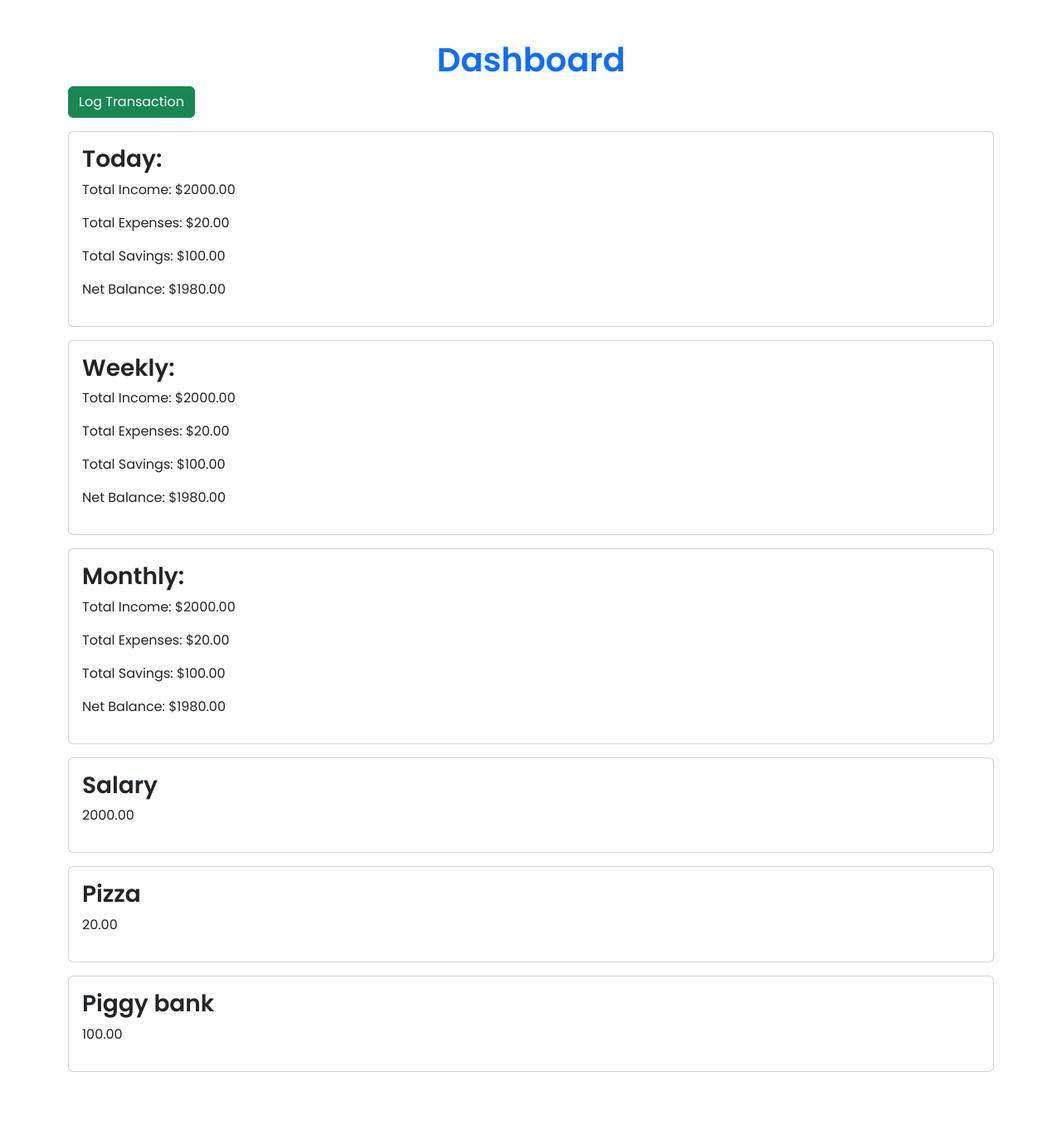
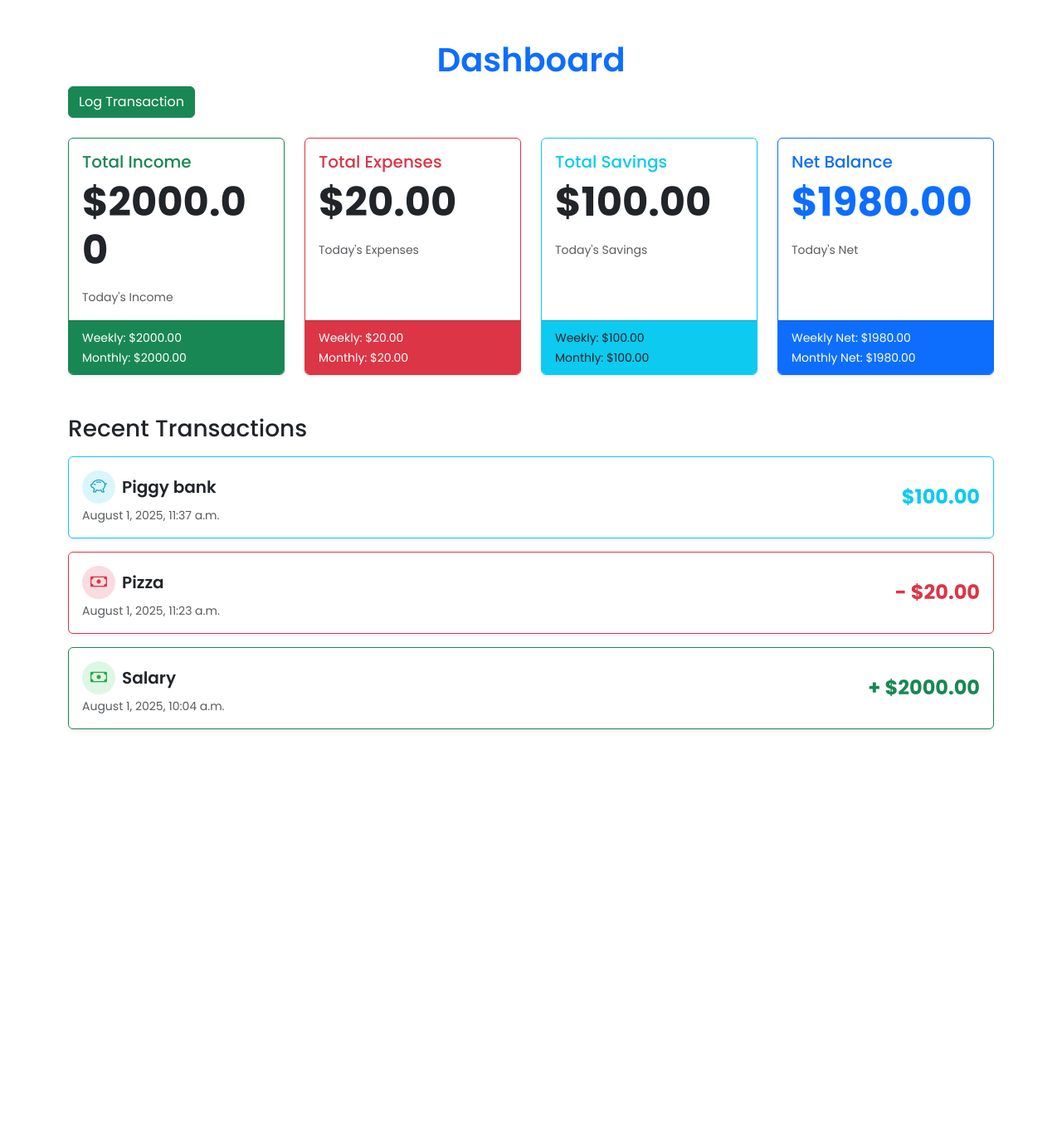
Before and after one commit to GeorgievIliyan/Netra, a Django app: page /app/dashboard/ in a window 1280 px wide. Shown: the whole page at 83% size. After the commit the page ends 880 px from the top, so only its background shows below. Run offline with Django 5.2, Linux system fonts and the light colour scheme; a user stored in the database is signed in; data comes from the database, SQL or seed files in the repository; both versions use the stored data as it was after the commit; some libraries are stand-ins or nearby versions.

Commit message:
styling: Dashboard

```diff
--- a/core/forms.py
+++ b/core/forms.py
@@ -53,3 +53,8 @@ class TransactionForm(forms.Form):
     value = forms.FloatField(required=True, validators=[
             MinValueValidator(0, message="Transaction can\'t be less than 0!"),
         ])
+
+class GoalForm(forms.Form):
+    title = forms.CharField(max_length=50, required=False)
+    value = forms.FloatField(required=True)
+    date = forms.DateField(required=True)
--- a/core/models.py
+++ b/core/models.py
@@ -41,3 +41,9 @@ class Transaction(models.Model):
 
     def __str__(self):
         return f"{self.type.capitalize()}: {self.title or self.value}"
+
+class BudgetGoal(models.Model):
+    title = models.CharField(max_length=50, null=True, blank=True)
+    value = models.FloatField(null=False,  blank=False)
+    created_at = models.DateTimeField(auto_now_add=True)
+    date = models.DateField()
--- a/core/templates/app/dashboard.html
+++ b/core/templates/app/dashboard.html
@@ -11,46 +11,130 @@
         href="https://cdn.jsdelivr.net/npm/bootstrap@5.3.2/dist/css/bootstrap.min.css"
         rel="stylesheet"
     />
+    <!--BOOTSTRAP ICONS-->
+    <link rel="stylesheet" href="https://cdn.jsdelivr.net/npm/bootstrap-icons@1.13.1/font/bootstrap-icons.min.css">
     <!--CSS & FONTS-->
     <link rel="stylesheet" href="{% static 'styles/fonts.css' %}">
+    <link rel="stylesheet" href="{% static 'styles/dashboard.css' %}">
 </head>
 <body>
     <div class="container py-5">
-        <h1 class="text-center fw-semibold text-primary user-select-none">Dashboard</h1>
+    <h1 class="text-center fw-semibold text-primary user-select-none">Dashboard</h1>
 
+    <div class="mb-4">
         <a href="{% url 'log_transaction' %}" class="btn btn-success">Log Transaction</a>
+    </div>
 
-        <div class="card p-3 mt-3">
-            <h3 class="fw-semibold ">Today: </h1>
-            <p>Total Income: ${{ summary_today.total_income|floatformat:2 }}</p>
-            <p>Total Expenses: ${{ summary_today.total_expenses|floatformat:2 }}</p>
-            <p>Total Savings: ${{ summary_today.total_savings|floatformat:2 }}</p>
-            <p>Net Balance: ${{ summary_today.net_balance|floatformat:2 }}</p>
+    <!--SUMMARY BOXES-->
+    <div class="row g-4 mb-5">
+        <div class="col-md-6 col-lg-3">
+            <div class="card h-100 border-success shadow-sm">
+                <div class="card-body">
+                    <h5 class="card-title text-success">Total Income</h5>
+                    <p class="card-text display-5 fw-bold">${{ summary_today.total_income|floatformat:2 }}</p>
+                    <small class="text-muted">Today's Income</small>
+                </div>
+                <div class="card-footer bg-success text-white">
+                    <small>Weekly: ${{ summary_week.total_income|floatformat:2 }}</small><br>
+                    <small>Monthly: ${{ summary_month.total_income|floatformat:2 }}</small>
+                </div>
+            </div>
         </div>
 
-        <div class="card p-3 mt-3">
-            <h3 class="fw-semibold ">Weekly: </h1>
-            <p>Total Income: ${{ summary_week.total_income|floatformat:2 }}</p>
-            <p>Total Expenses: ${{ summary_week.total_expenses|floatformat:2 }}</p>
-            <p>Total Savings: ${{ summary_week.total_savings|floatformat:2 }}</p>
-            <p>Net Balance: ${{ summary_week.net_balance|floatformat:2 }}</p>
+        <div class="col-md-6 col-lg-3">
+            <div class="card h-100 border-danger shadow-sm">
+                <div class="card-body">
+                    <h5 class="card-title text-danger">Total Expenses</h5>
+                    <p class="card-text display-5 fw-bold">${{ summary_today.total_expenses|floatformat:2 }}</p>
+                    <small class="text-muted">Today's Expenses</small>
+                </div>
+                <div class="card-footer bg-danger text-white">
+                    <small>Weekly: ${{ summary_week.total_expenses|floatformat:2 }}</small><br>
+                    <small>Monthly: ${{ summary_month.total_expenses|floatformat:2 }}</small>
+                </div>
+            </div>
         </div>
 
-        <div class="card p-3 mt-3">
-            <h3 class="fw-semibold ">Monthly: </h1>
-            <p>Total Income: ${{ summary_month.total_income|floatformat:2 }}</p>
-            <p>Total Expenses: ${{ summary_month.total_expenses|floatformat:2 }}</p>
-            <p>Total Savings: ${{ summary_month.total_savings|floatformat:2 }}</p>
-            <p>Net Balance: ${{ summary_month.net_balance|floatformat:2 }}</p>
+        <div class="col-md-6 col-lg-3">
+            <div class="card h-100 border-info shadow-sm">
+                <div class="card-body">
+                    <h5 class="card-title text-info">Total Savings</h5>
+                    <p class="card-text display-5 fw-bold">${{ summary_today.total_savings|floatformat:2 }}</p>
+                    <small class="text-muted">Today's Savings</small>
+                </div>
+                <div class="card-footer bg-info text-dark">
+                    <small>Weekly: ${{ summary_week.total_savings|floatformat:2 }}</small><br>
+                    <small>Monthly: ${{ summary_month.total_savings|floatformat:2 }}</small>
+                </div>
+            </div>
         </div>
 
-        {% for transaction in transactions %}
-            <div class="card p-3 my-3 user-select-none">
-                <h3 class="fw-semibold">{{ transaction.title }}</h3>
-                <p>{{ transaction.value }}</p>
+        <div class="col-md-6 col-lg-3">
+            <div class="card h-100 {% if summary_today.net_balance >= 0 %}border-primary{% else %}border-warning{% endif %} shadow-sm">
+                <div class="card-body">
+                    <h5 class="card-title text-primary">Net Balance</h5>
+                    <p class="card-text display-5 fw-bold
+                        {% if summary_today.net_balance >= 0 %}text-primary{% else %}text-warning{% endif %}">
+                        ${{ summary_today.net_balance|floatformat:2 }}
+                    </p>
+                    <small class="text-muted">Today's Net</small>
+                </div>
+                <div class="card-footer bg-primary text-white">
+                    <small>Weekly Net: ${{ summary_week.net_balance|floatformat:2 }}</small><br>
+                    <small>Monthly Net: ${{ summary_month.net_balance|floatformat:2 }}</small>
+                </div>
+            </div>
+        </div>
+    </div>
+
+    <!--RECENT TRANSACTIONS-->
+    <h3 class="mb-3">Recent Transactions</h3>
+    <div class="row row-cols-1 g-3"> {# A single column row for transactions, with gutters #}
+        {% for transaction in transactions|slice:":10" %} {# Showing last 10 transactions #}
+            <div class="col">
+                <div class="card p-3 user-select-none h-100
+                    {% if transaction.type == "expense" %}border-danger
+                    {% elif transaction.type == "income" %}border-success
+                    {% elif transaction.type == "saving" %}border-info
+                    {% endif %} shadow-sm">
+                    <div class="d-flex justify-content-between align-items-center">
+                        <div>
+                            <div class="d-flex gap-2 align-items-center">
+                                {% if transaction.type == 'income' %}
+                                <div class="tb-badge badge-green">
+                                    <i class="bi bi-cash"></i>
+                                </div>
+                                {% elif transaction.type == 'expense' %}
+                                <div class="tb-badge badge-red">
+                                    <i class="bi bi-cash"></i>
+                                </div>
+                                {% else %}
+                                <div class="tb-badge badge-blue">
+                                    <i class="bi bi-piggy-bank"></i>
+                                </div>
+                                {% endif %}
+                                <h5 class="fw-semibold mb-0">{{ transaction.title }}</h5>
+                            </div>
+                            <small class="text-muted d-block mt-1">{{ transaction.date_time|date:"F j, Y, P" }}</small>
+                        </div>
+                        <p class="fs-4 fw-bold mb-0
+                            {% if transaction.type == "expense" %}text-danger
+                            {% elif transaction.type == "income" %}text-success
+                            {% elif transaction.type == "saving" %}text-info
+                            {% endif %}">
+                            {% if transaction.type == "income" %}+{% endif %}
+                            {% if transaction.type == "expense" %}- {% endif %}${{ transaction.value|floatformat:2 }}
+                        </p>
+                    </div>
+                </div>
             </div>
         {% endfor %}
     </div>
+    {% if not transactions %}
+        <p class="text-center text-muted">No transactions found yet. Start adding some!</p>
+    {% endif %}
+
+</div>
 
     <script
         src="https://cdn.jsdelivr.net/npm/bootstrap@5.3.2/dist/js/bootstrap.bundle.min.js"
--- a/core/views.py
+++ b/core/views.py
@@ -144,7 +144,7 @@ def dashboard(request):
     )
 
     context = {
-        'transactions': models.Transaction.objects.filter(user=user).all(),
+        'transactions': models.Transaction.objects.filter(user=user).order_by('-date_time'),
         'summary_today': summary_today,
         'summary_week': summary_week,
         'summary_month': summary_month,
--- /dev/null
+++ b/static/styles/dashboard.css
@@ -0,0 +1,21 @@
+.tb-badge{
+    aspect-ratio: 1/1;
+    width: 40px;
+    display: flex;
+    align-items: center;
+    justify-content: center;
+    border-radius: 50%;
+    font-size: 20px;
+}
+.badge-green{
+    color: #28a745;
+    background-color: #def7e4;
+}
+.badge-red{
+    color:#dc3545;
+    background-color: #f9dcdf;
+}
+.badge-blue{
+    color: #17a2b8;
+    background-color: #dbf6fb;
+}
```
Also changed, not shown: db.sqlite3.
